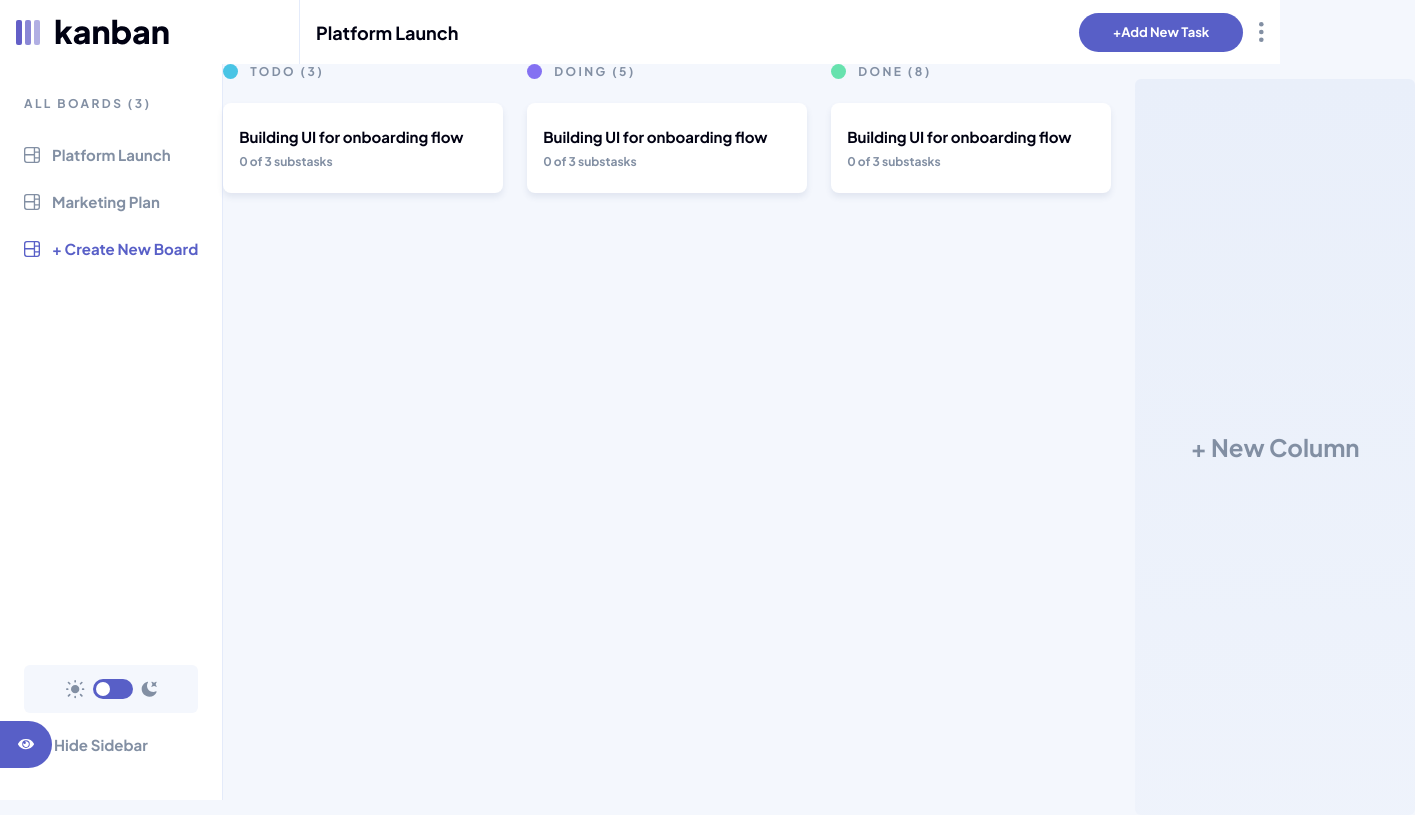
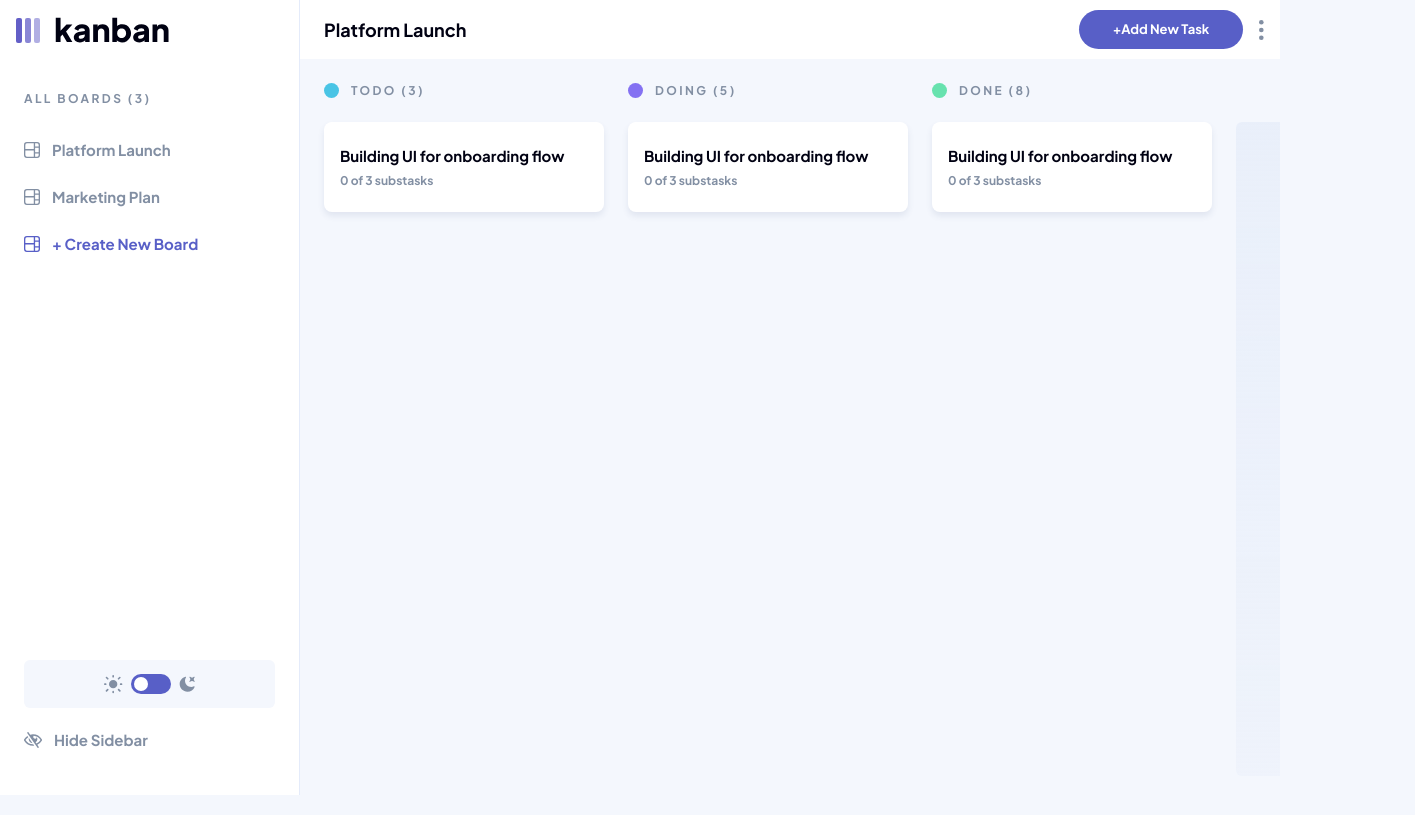
Before and after one commit to yjcyun/kanban-app, a React (Create React App) app: page / in a window 1280 px wide. Shown: the whole page, 1415 px wide, since content can reach past the window. Built offline with nearby package versions, Linux system fonts and the light colour scheme.

Commit message:
:sparkles: Fix layout component

```diff
--- a/src/components/layout/header.tsx
+++ b/src/components/layout/header.tsx
@@ -5,24 +5,32 @@ import { ReactComponent as DownIcon } from "../../assets/icon-chevron-down.svg";
 import { ReactComponent as VerticalIcon } from "../../assets/icon-vertical-ellipsis.svg";
 import { useWindowSize } from "../../hooks/useWindowSize";
 import Button from "../ui/button";
+import { useTheme } from "../../hooks/useTheme";
 
 const Header = () => {
   const { width } = useWindowSize();
+  const { theme } = useTheme();
 
   return (
-    <div className="flex justify-between items-center bg-white dark:bg-dark-gray h-16 pr-4">
-      <div className="flex gap-4 h-full">
+    <header className="flex items-center bg-white dark:bg-dark-gray h-16 pr-4 w-full">
       <div className="sm:border-r border-light-lines dark:border-dark-lines h-full flex items-center sm:pr-6 pl-4 sm:w-[300px] shrink-0">
-          {width! > 640 ? <LogoDark /> : <Logo />}
+        {width! > 640 ? (
+          theme === "dark" ? (
+            <LogoLight />
+          ) : (
+            <LogoDark />
+          )
+        ) : (
+          <Logo />
+        )}
         {/* {width! > 640 ? null : <Logo />} */}
       </div>
-
+      <div className="flex h-full w-full justify-between pl-4 sm:pl-6">
         <div className="flex items-center gap-2">
           <h2 className="heading-lg text-black dark:text-white">
             Platform Launch
           </h2>
           <DownIcon className="sm:hidden" />
-        </div>
         </div>
         <div className="flex items-center gap-4">
           <div className="w-12 sm:w-[164px]">
@@ -33,6 +41,7 @@ const Header = () => {
           <VerticalIcon />
         </div>
       </div>
+    </header>
   );
 };
 
--- a/src/components/layout/layout.tsx
+++ b/src/components/layout/layout.tsx
@@ -1,4 +1,4 @@
-import { ReactNode } from "react";
+import { ReactNode, useState } from "react";
 import Header from "./header";
 import Sidebar from "./sidebar";
 import { useWindowSize } from "../../hooks/useWindowSize";
@@ -8,14 +8,30 @@ type LayoutProps = {
 };
 
 const Layout = ({ children }: LayoutProps) => {
+  const [showSidebar, setShowSidebar] = useState(true);
   const { width } = useWindowSize();
+
+  const onShowSidebar = (state: boolean) => setShowSidebar(state);
+
   return (
-    <div className="">
+    <div className="h-screen flex flex-col">
       <Header />
 
-      <main className="w-full flex">
-        {width! > 640 && <Sidebar />}
-        {children}
+      <main className="flex w-full h-full overflow-y-auto relative">
+        {width! > 640 && (
+          <Sidebar showSidebar={showSidebar} onShowSidebar={onShowSidebar} />
+        )}
+        <div
+          className={[
+            "flex gap-6 absolute p-6 min-w-full h-full",
+            showSidebar ? "left-[300px]" : "left-0",
+            width! > 640 ? "left-[300px]" : "left-0",
+          ]
+            .filter(Boolean)
+            .join(" ")}
+        >
+          {children}
+        </div>
       </main>
     </div>
   );
--- a/src/components/layout/sidebar.tsx
+++ b/src/components/layout/sidebar.tsx
@@ -1,16 +1,18 @@
-import { useState } from "react";
 import SidebarItem from "../ui/sidebar-item";
 import ThemeToggler from "./theme-toggler";
 import { ReactComponent as HideIcon } from "../../assets/icon-hide-sidebar.svg";
 import { ReactComponent as ShowIcon } from "../../assets/icon-show-sidebar.svg";
 
-const Sidebar = () => {
-  const [showSidebar, setShowSidebar] = useState(true);
+type SidebarProps = {
+  showSidebar: boolean;
+  onShowSidebar: (state: boolean) => void;
+};
 
+const Sidebar = ({ showSidebar, onShowSidebar }: SidebarProps) => {
   return (
     <>
       <aside
-        className={`bg-white dark:bg-dark-gray main-height w-[300px] border-r border-color py-8 flex flex-col justify-between transition ${
+        className={`fixed z-10 bg-white dark:bg-dark-gray main-height w-[300px] border-r border-color py-8 flex flex-col justify-between transition ${
           showSidebar ? "" : "-translate-x-full"
         }`}
       >
@@ -41,19 +43,21 @@ const Sidebar = () => {
             label="Hide Sidebar"
             type="button"
             Icon={HideIcon}
-            onClick={() => setShowSidebar(false)}
+            onClick={() => onShowSidebar(false)}
           />
         </ul>
       </aside>
 
+      {!showSidebar && (
         <button
-        className="absolute bottom-8 left-0"
-        onClick={() => setShowSidebar(true)}
+          className="fixed bottom-8 left-0 z-10"
+          onClick={() => onShowSidebar(true)}
         >
           <div className="bg-main-purple p-[18px] rounded-r-full">
             <ShowIcon />
           </div>
         </button>
+      )}
     </>
   );
 };
--- a/src/components/ui/board-column.tsx
+++ b/src/components/ui/board-column.tsx
@@ -10,10 +10,10 @@ type BoardColumnProps = {
 
 const BoardColumn = ({ label, length, tasks }: BoardColumnProps) => {
   return (
-    <div className="w-[280px]">
+    <div className="w-[280px] flex flex-col h-full">
       <ColumnTitle label={label} length={length!} />
       {tasks ? (
-        <div className="grid gap-5 mt-6">
+        <div className="grid gap-5">
           {tasks.map((task) => (
             <BoardCard key={task.title} />
           ))}
--- a/src/components/ui/column-title.tsx
+++ b/src/components/ui/column-title.tsx
@@ -16,7 +16,7 @@ const ColumnTitle = ({ label, length }: ColumnTitleProps) => {
   };
 
   return (
-    <div className="flex items-center gap-3">
+    <div className="flex items-center gap-3 mb-6">
       <div
         className={`w-[15px] h-[15px] rounded-full ${mapLabelColour()}`}
       ></div>
--- a/src/components/ui/new-column.tsx
+++ b/src/components/ui/new-column.tsx
@@ -1,6 +1,6 @@
 const NewColumn = () => {
   return (
-    <button className="bg-new-col rounded-md h-full w-full flex items-center justify-center hover:text-main-purple">
+    <button className="bg-new-column rounded-md h-full w-full flex items-center justify-center hover:text-main-purple">
       <h2 className="heading-xl">+ New Column</h2>
     </button>
   );
--- a/src/hooks/useTheme.tsx
+++ b/src/hooks/useTheme.tsx
@@ -3,7 +3,7 @@ import { useState, useEffect } from "react";
 export const useTheme = () => {
   const [theme, setTheme] = useState("");
 
-  const userTheme = localStorage.getItem("user-theme");
+  const userTheme = localStorage.getItem("theme");
 
   const hasDarkPreference = window.matchMedia(
     "(prefers-color-theme: dark)"
@@ -12,10 +12,12 @@ export const useTheme = () => {
   const switchTheme = () => {
     if (theme === "dark") {
       document.documentElement.classList.remove("dark");
+      document.documentElement.classList.add("light");
       localStorage.setItem("theme", "light");
       setTheme("light");
       return;
     }
+    document.documentElement.classList.remove("light");
     document.documentElement.classList.add("dark");
     localStorage.setItem("theme", "dark");
     setTheme("dark");
@@ -24,7 +26,10 @@ export const useTheme = () => {
   useEffect(() => {
     if (userTheme === "dark" || (!userTheme && hasDarkPreference)) {
       document.documentElement.classList.add("dark");
+      document.documentElement.classList.remove("light");
       setTheme("dark");
+    } else {
+      document.documentElement.classList.add("light");
     }
   }, [userTheme, hasDarkPreference]);
 
--- a/src/pages/board-page.tsx
+++ b/src/pages/board-page.tsx
@@ -8,12 +8,12 @@ const tasks = [
 
 const BoardPage = () => {
   return (
-    <div className="flex gap-6">
+    <>
       <BoardColumn tasks={tasks} label="todo" length={3} />
       <BoardColumn tasks={tasks} label="doing" length={5} />
       <BoardColumn tasks={tasks} label="done" length={8} />
       <BoardColumn label="" />
-    </div>
+    </>
   );
 };
 
--- a/src/style/global.css
+++ b/src/style/global.css
@@ -19,6 +19,15 @@
     --color-main-purple-hover: 168 164 255;
     --color-red: 234 85 85;
     --color-red-hover: 255 151 152;
+
+  }
+
+  .light {
+    --new-col-gradient: linear-gradient(180deg, #E9EFFA 0%, rgba(233, 239, 250, 0.5) 100%);
+  }
+
+  .dark {
+    --new-col-gradient: linear-gradient(180deg, rgba(43, 44, 55, 0.25) 0%, rgba(43, 44, 55, 0.125) 100%);
   }
 
   html {
@@ -64,7 +73,4 @@
   .heading-color {
     @apply text-black dark:text-white;
   }
-  .bg-new-col {
-    background: linear-gradient(180deg, #E9EFFA 0%, rgba(233, 239, 250, 0.5) 100%);
-  }
 }
--- a/tailwind.config.js
+++ b/tailwind.config.js
@@ -29,6 +29,9 @@ module.exports = {
       boxShadow: {
         card: "0px 4px 6px rgba(54, 78, 126, 0.101545)",
       },
+      backgroundImage: {
+        "new-column": "var(--new-col-gradient)",
+      },
     },
   },
   plugins: [],
```
Lines whose indentation alone changed are shown as unchanged.
